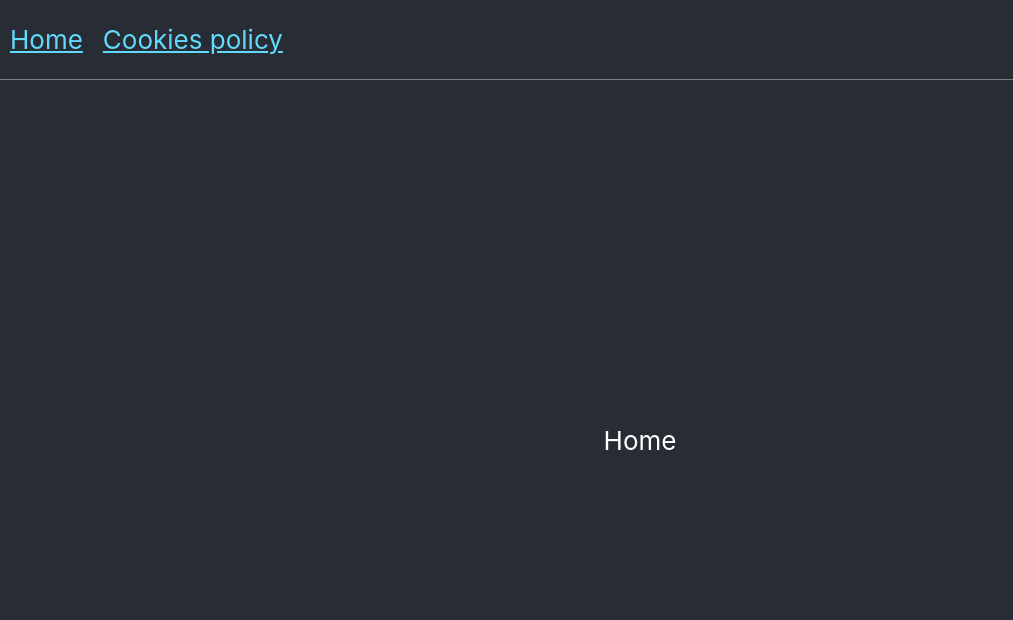
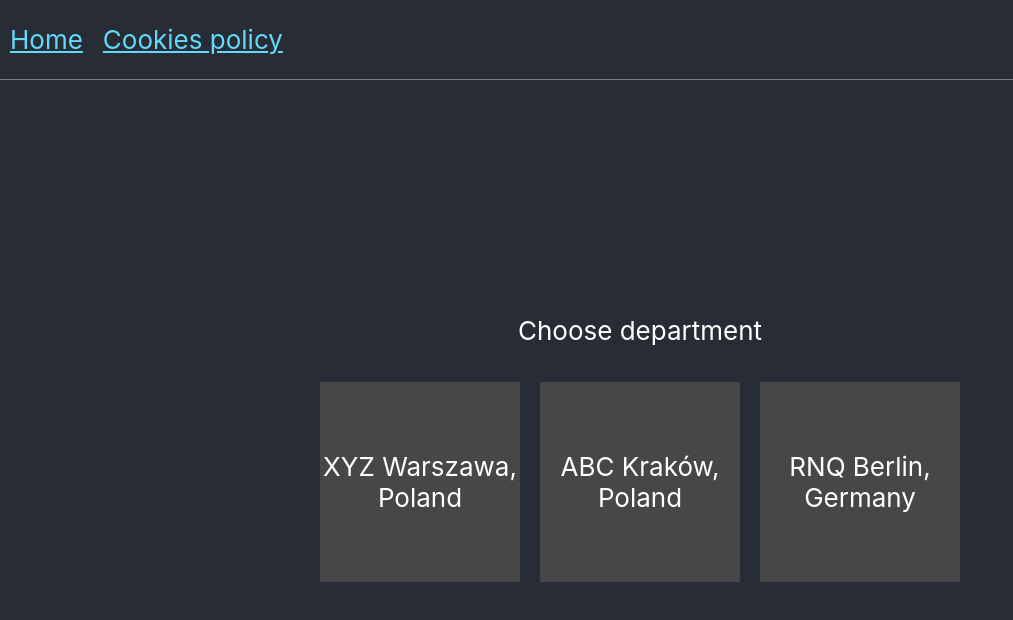
Before and after one commit to mp371366/form-enrollment, a React (Create React App) app: page / in a window 1280 px wide. Shown: the top 620 px of the page, without its empty margins (0-1013 px from the left). Built offline with nearby package versions, Linux system fonts and the light colour scheme.

Commit message:
Add view for home page.

```diff
--- /dev/null
+++ b/src/components/DepartmentsList/Department.ts
@@ -0,0 +1,9 @@
+export type Department = {
+  name: string,
+  city: string,
+  country: string
+};
+
+export function displayDepartment(department: Department): string {
+  return `${department.name} ${department.city}, ${department.country}`
+}
--- /dev/null
+++ b/src/components/DepartmentsList/DepartmentItem.css
@@ -0,0 +1,24 @@
+.DepartmentItem {
+  width: 200px;
+  height: 200px;
+  background-color: rgb(71, 71, 71);
+  transition: background-color 0.35s ease-out 100ms;
+}
+
+.DepartmentItem:hover {
+  background-color: rgb(51, 51, 51);
+}
+
+.DepartmentItem-link {
+  width: 100%;
+  height: 100%;
+  text-decoration: none;
+  color: white;
+}
+
+.DepartmentItem-tile {
+  display: flex;
+  justify-content: center;
+  align-items: center;
+  height: 100%;
+}
--- /dev/null
+++ b/src/components/DepartmentsList/DepartmentItem.tsx
@@ -0,0 +1,20 @@
+import { Link } from "react-router-dom";
+import { displayDepartment } from "./Department";
+import { Department } from "./Department";
+import "./DepartmentItem.css";
+
+type DepartmentItemProps = {
+  department: Department,
+}
+
+export default function DepartmentItem({ department }: DepartmentItemProps) {
+  return (
+    <div className="DepartmentItem">
+      <Link className="DepartmentItem-link" to={`/department/${department.name}`}>
+        <div className="DepartmentItem-tile">
+          <div>{displayDepartment(department)}</div>
+        </div>
+      </Link>
+    </div>
+  )
+}
--- /dev/null
+++ b/src/components/DepartmentsList/DepartmentsList.css
@@ -0,0 +1,13 @@
+.DepartmentList-list {
+  display: flex;
+  flex-direction: row;
+  align-items: center;
+  justify-content: center;
+  margin: 0;
+  padding: 0;
+  list-style-type: none;
+}
+
+.DepartmentList-item {
+  margin: 10px;
+}
--- /dev/null
+++ b/src/components/DepartmentsList/DepartmentsList.tsx
@@ -0,0 +1,21 @@
+import { Department } from "./Department";
+import DepartmentItem from "./DepartmentItem";
+import "./DepartmentsList.css";
+
+type DepartmentListProps = {
+  departments: Array<Department>;
+};
+
+export default function DepartmentList({ departments }: DepartmentListProps) {
+  return (
+    <div className="DepartmentList">
+      <ul className="DepartmentList-list">
+        {departments.map((department) => (
+          <li key={department.name} className="DepartmentList-item">
+            <DepartmentItem department={department} />
+          </li>
+        ))}
+      </ul>
+    </div>
+  )
+}
--- a/src/components/Home/Home.tsx
+++ b/src/components/Home/Home.tsx
@@ -1,7 +1,31 @@
+import DepartmentList from "../DepartmentsList/DepartmentsList";
+import { Department } from "../DepartmentsList/Department";
+
+const departments: Array<Department> = [
+  {
+    name: "XYZ",
+    city: "Warszawa",
+    country: "Poland"
+  },
+  {
+    name: "ABC",
+    city: "Kraków",
+    country: "Poland"
+  },
+  {
+    name: "RNQ",
+    city: "Berlin",
+    country: "Germany"
+  },
+];
+
 export default function Home() {
   return (
     <div className="Home">
-      <p>Home</p>
+      <p>Choose department</p>
+      <div className="Home-tiles">
+        <DepartmentList departments={departments} />
+      </div>
     </div>
   );
 }
```
